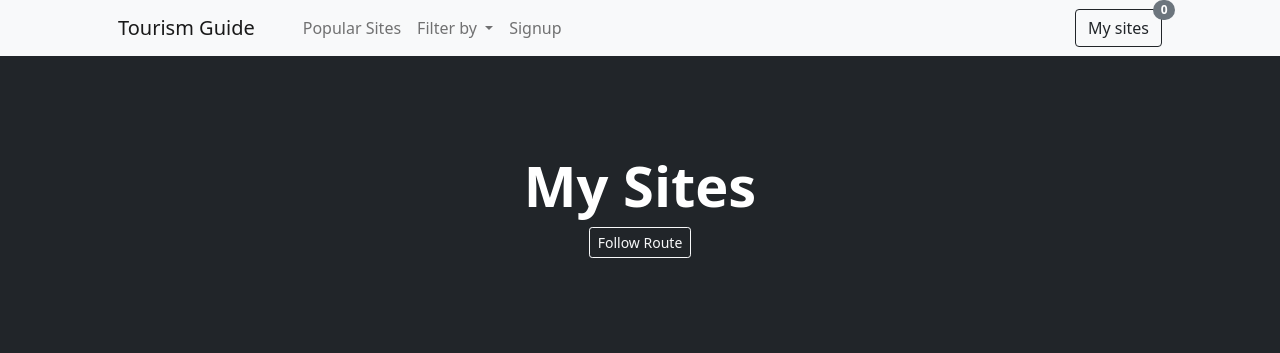
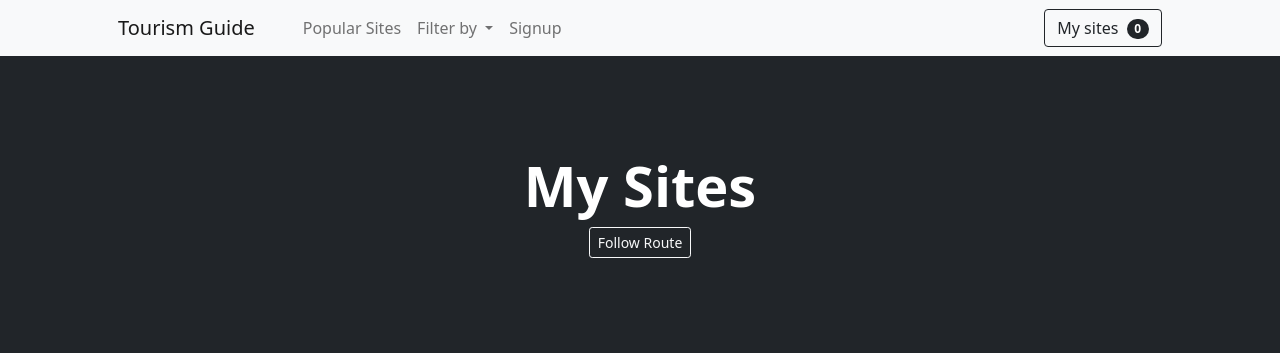
Before and after one commit to SJanna/TourismGuide-App, a Django app: page /myRoute/ in a window 1280 px wide. Shown: the top 353 px of the page. Run offline with Django 3.2, Linux system fonts and the light colour scheme; data comes from the database, SQL or seed files in the repository; some libraries are stand-ins or nearby versions.

Commit message:
badge fixed

```diff
--- a/locations/templates/locations/myRoute.html
+++ b/locations/templates/locations/myRoute.html
@@ -5,13 +5,13 @@
 {% endblock title %}
 
 {% block counter %}
-<form action="{% url 'myRoute' %}" class="d-flex">
-    <button class="btn btn-outline-dark" type="submit">
-        {% comment %} <i class="bi-cart-fill me-1"></i> {% endcomment %}
-        My sites
-        <span class="badge bg-secondary text-white ms-1 rounded-pill" style="position:absolute; top:0; start:50;">{{myplaces.count}}</span>
-    </button>
-</form>
+    <a href="{% url 'myRoute' %}">
+        <button class="btn btn-outline-dark" href="{% url 'myRoute' %}">
+            My sites
+            <span class="badge bg-dark text-white ms-1 rounded-pill">{{myplaces.count}}</span>
+        </button>
+    </a>
+
 {% endblock counter %}
 
 {%block body%}
```
